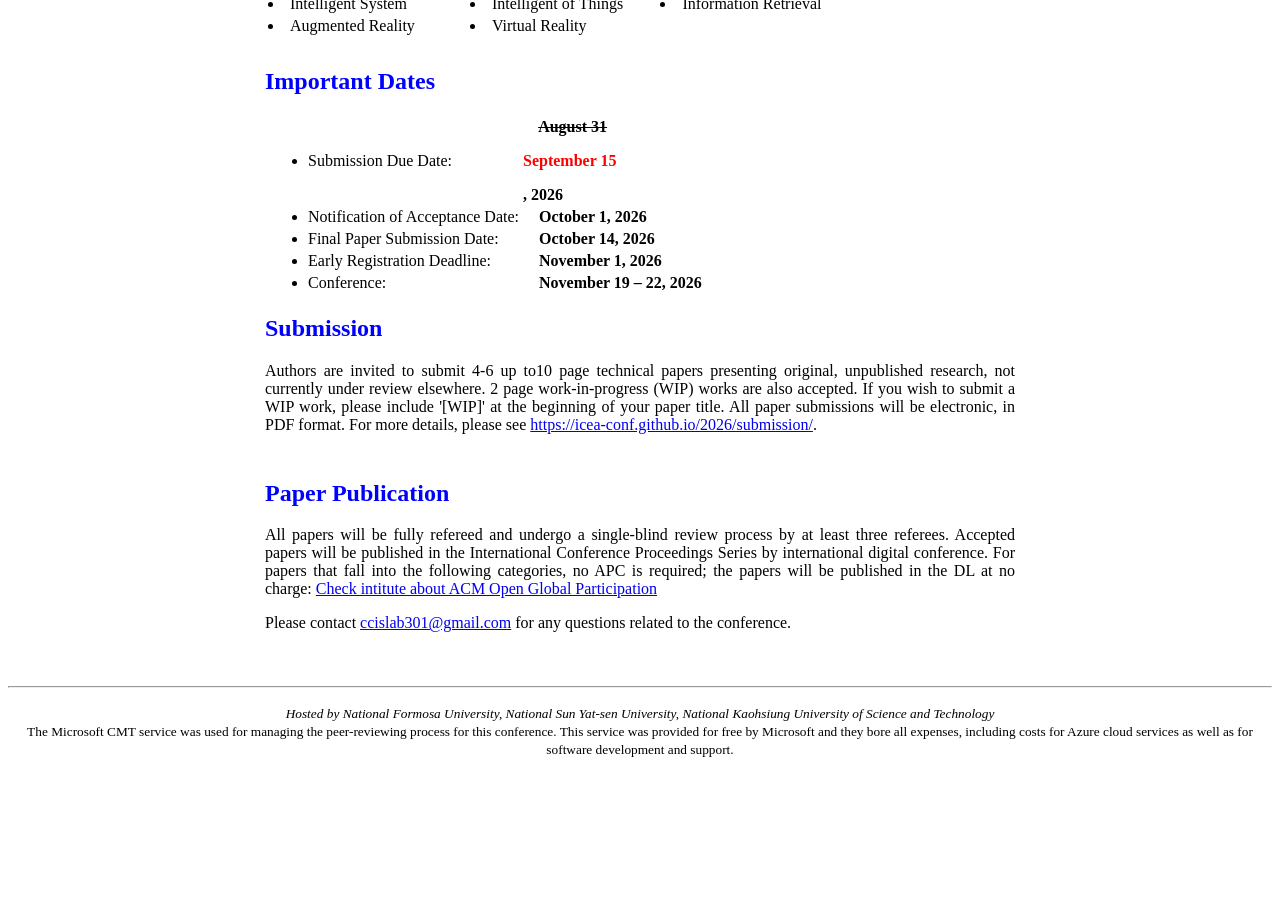
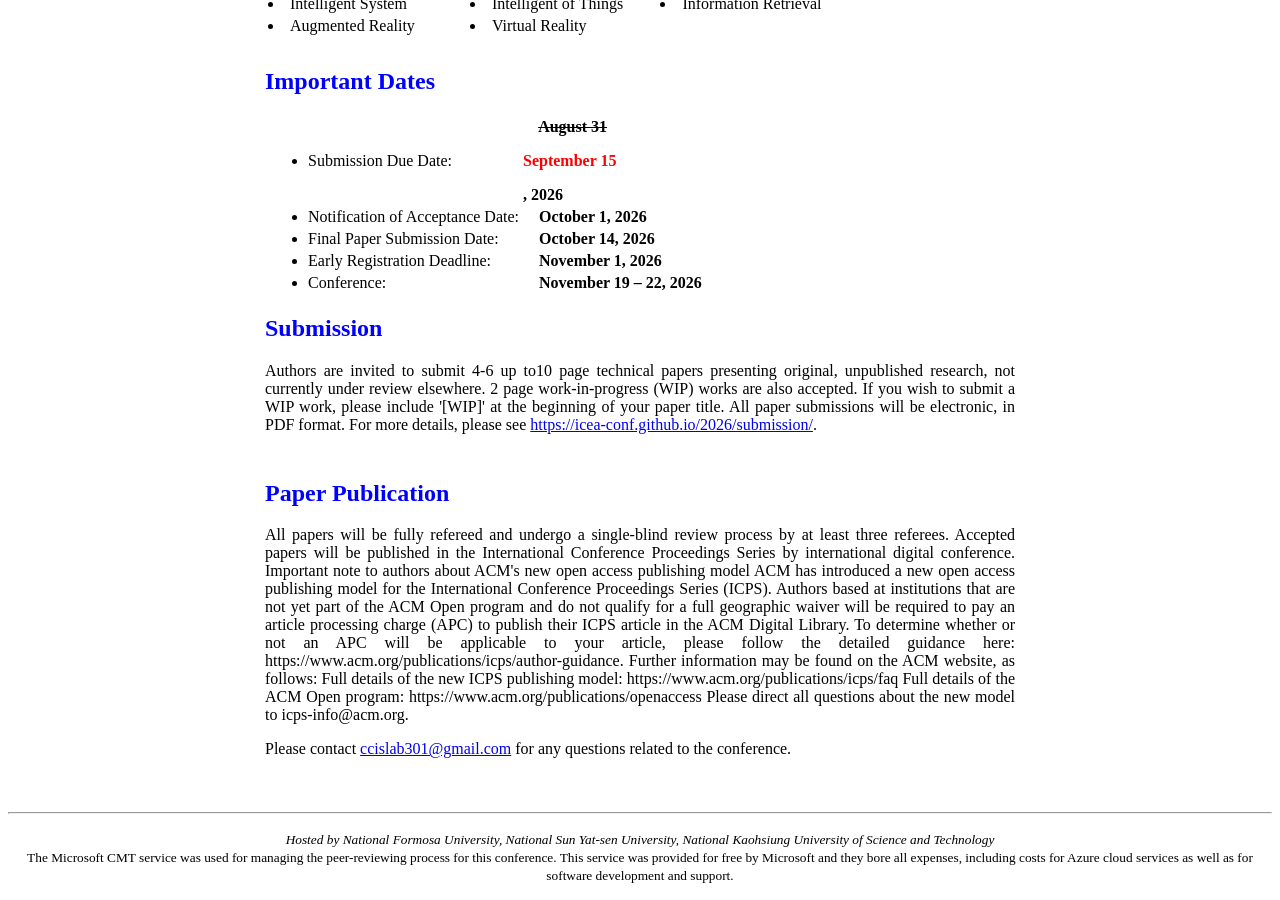
Before and after one commit to icea-conf/2026, a Jekyll site: the page built from papers/index.html, in a window 1280 px wide and 900 px high, scrolled down 854 px. Built offline with Jekyll 4.4.1, drawn with Linux system fonts in a browser that asks for light colours; before the commit the page ends 1628 px from its top, so only the background shows below that.

Commit message:
Update index.html

```diff
--- a/papers/index.html
+++ b/papers/index.html
@@ -201,9 +201,15 @@ title: ICEA 2026
       <p style="text-align: justify">
         All papers will be fully refereed and undergo a single-blind review process by at least
         three referees. Accepted papers will be published in the International Conference Proceedings
-        Series by international digital conference. For papers that fall into the following categories,
-        no APC is required; the papers will be published in the DL at no charge:
-        <a href="https://libraries.acm.org/acmopen/open-participants"> Check intitute about ACM Open Global Participation</a>
+        Series by international digital conference.
+
+        Important note to authors about ACM's new open access publishing model
+        ACM has introduced a new open access publishing model for the International Conference Proceedings Series (ICPS). Authors based at institutions that are not yet part of the ACM Open program and do not qualify for a full geographic waiver will be required to pay an article processing charge (APC) to publish their ICPS article in the ACM Digital Library. To determine whether or not an APC will be applicable to your article, please follow the detailed guidance here: https://www.acm.org/publications/icps/author-guidance.
+        Further information may be found on the ACM website, as follows:
+        Full details of the new ICPS publishing model: https://www.acm.org/publications/icps/faq
+        Full details of the ACM Open program: https://www.acm.org/publications/openaccess
+        Please direct all questions about the new model to icps-info@acm.org.
+
       </p>
 
     </div>
```
